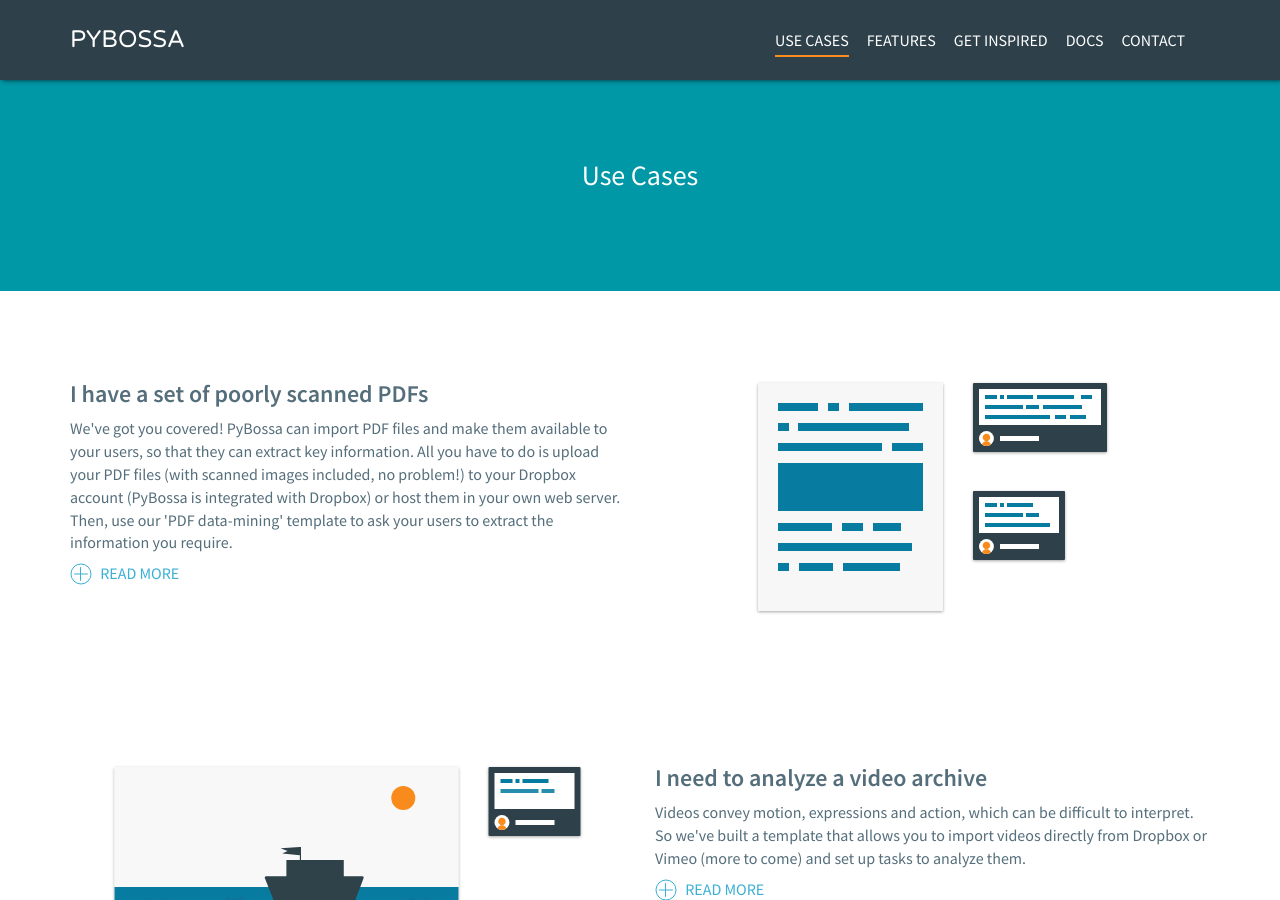
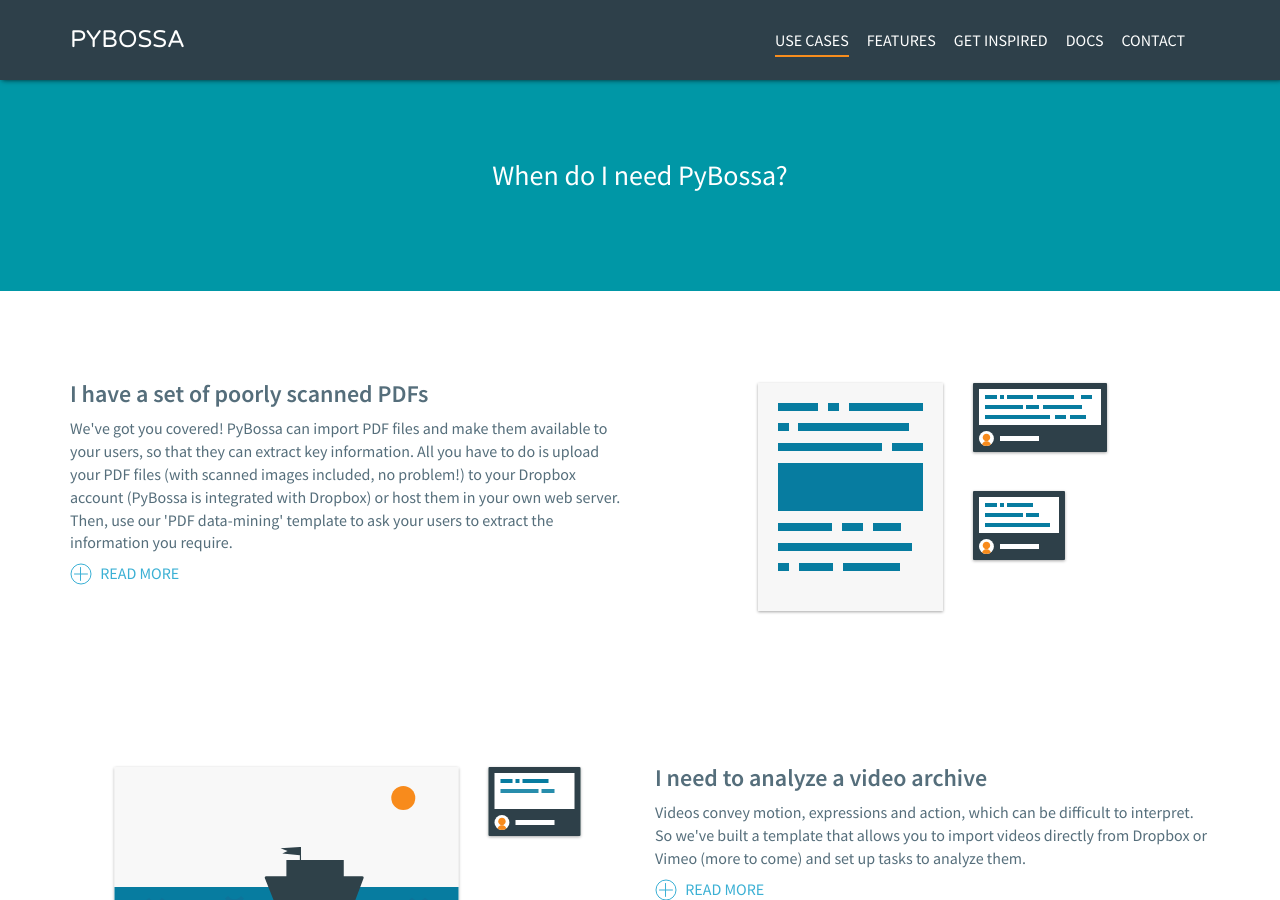
Before and after one commit to Scifabric/pybossa.github.io, a Jekyll site: the page built from usecases/index.html, in a window 1280 px wide and 900 px high. Built offline with Jekyll 4.4.1, drawn with Linux system fonts in a browser that asks for light colours; nearby versions of some CDN libraries; Markdown is read by kramdown in place of the engine named in the settings; a style sheet for code colours, icons or effects is not loaded.

Commit message:
Minor edit to PyBossa site

```diff
--- a/usecases/index.html
+++ b/usecases/index.html
@@ -9,7 +9,7 @@
     <div class="container">
         <div class="row">
             <div class="col-md-12">
-                <h1>Use Cases</h1>
+                <h1>When do I need PyBossa?</h1>
             </div>
         </div>
     </div>
```
